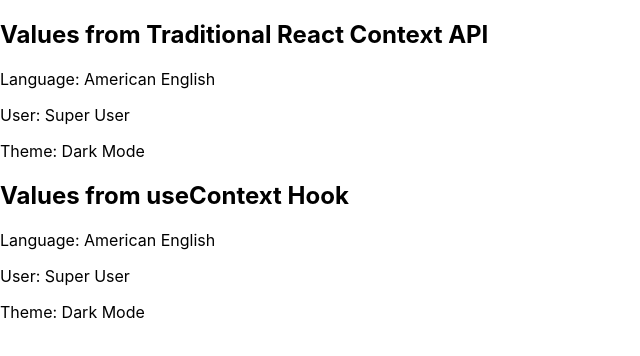
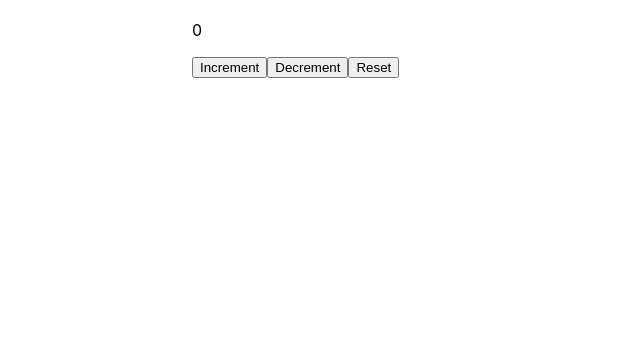
Before and after one commit to alchemist09/react-hooks-fun, a React (Create React App) app: page / in a window 1280 px wide. Shown: the top 356 px of the page, without its empty margins (0-640 px from the left). Built offline with nearby package versions, Linux system fonts and the light colour scheme.

Commit message:
Renders the HookCounterReducer component within App component

```diff
--- a/src/App.js
+++ b/src/App.js
@@ -1,21 +1,9 @@
 import React from 'react';
-import RandomClass from './components/useContext/RandomClass';
-
-export const LangContext = React.createContext();
-export const UserContext = React.createContext();
-export const ThemeContext = React.createContext();
+import HookCounterReducer from './components/useReducer/HookCounterReducer';
 
 function App() {
   return (
-    <LangContext.Provider value="American English">
-      <UserContext.Provider value="Super User">
-        <ThemeContext.Provider value="Dark Mode">
-          <div className="App">
-            <RandomClass />
-          </div>
-        </ThemeContext.Provider>
-      </UserContext.Provider>
-    </LangContext.Provider>
+    <HookCounterReducer />
   );
 }
 
```
Also changed, not shown: src/components/useReducer/HookCounterReducerComplex.js (added).
